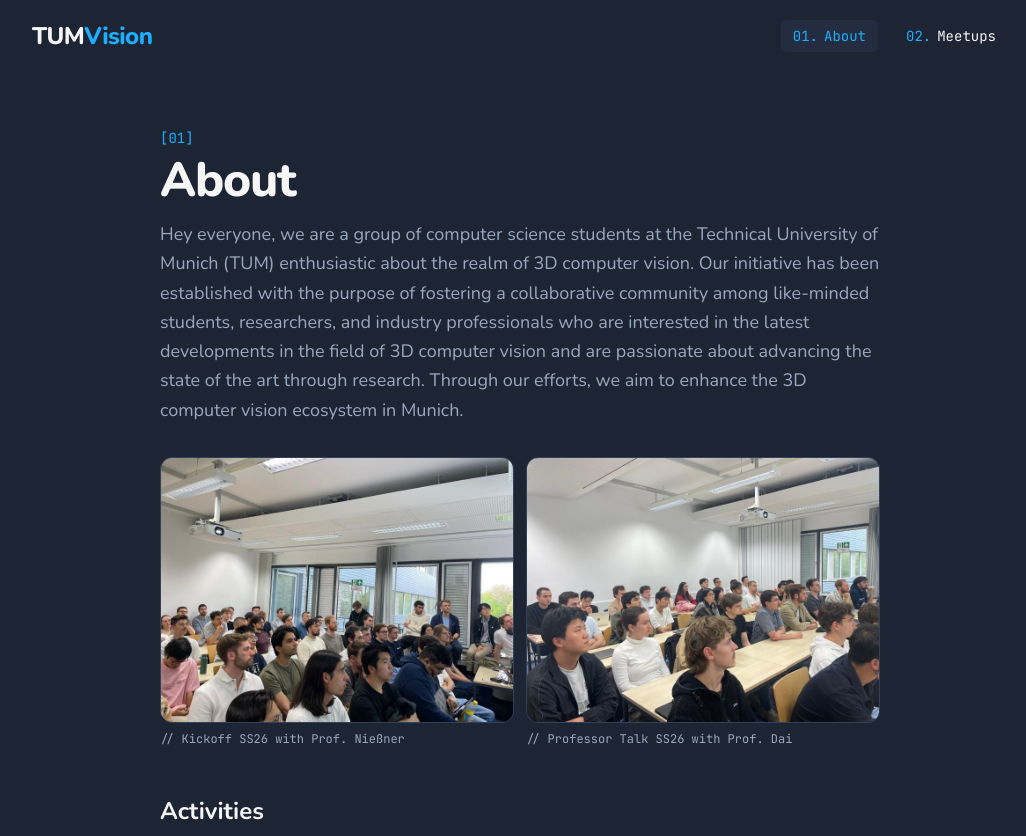
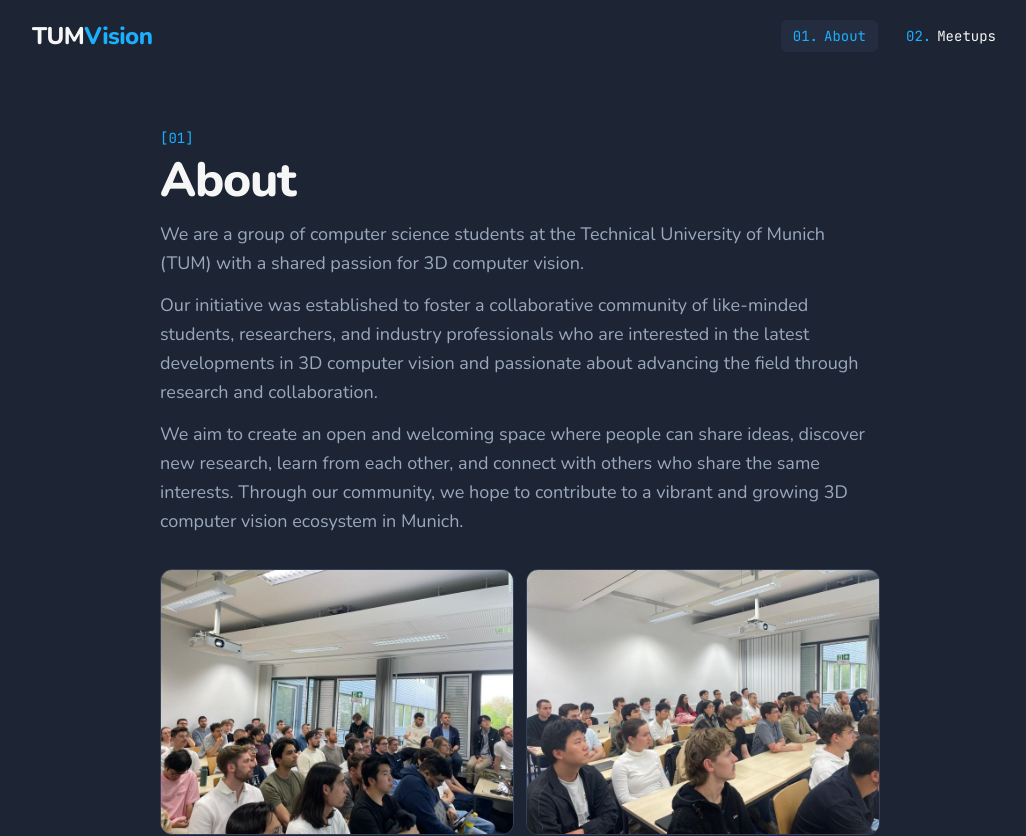
Before and after one commit to tumvision/tumvision.github.io, a Next.js app: page /about in a window 1280 px wide. Shown: the top 836 px of the page, without its empty margins (120-1146 px from the left). Built offline with nearby package versions, Linux system fonts and the light colour scheme.

Commit message:
about text update

```diff
--- a/app/about/page.tsx
+++ b/app/about/page.tsx
@@ -35,14 +35,21 @@ export default function About() {
     <Container>
       <Headline label="01">About</Headline>
       <Text className="mt-4 text-lg">
-        Hey everyone, we are a group of computer science students at the
-        Technical University of Munich (TUM) enthusiastic about the realm of 3D
-        computer vision. Our initiative has been established with the purpose of
-        fostering a collaborative community among like-minded students,
-        researchers, and industry professionals who are interested in the latest
-        developments in the field of 3D computer vision and are passionate about
-        advancing the state of the art through research. Through our efforts, we
-        aim to enhance the 3D computer vision ecosystem in Munich.
+        We are a group of computer science students at the Technical University
+        of Munich (TUM) with a shared passion for 3D computer vision.
+      </Text>
+      <Text className="mt-3 text-lg">
+        Our initiative was established to foster a collaborative community of
+        like-minded students, researchers, and industry professionals who are
+        interested in the latest developments in 3D computer vision and
+        passionate about advancing the field through research and collaboration.
+      </Text>
+      <Text className="mt-3 text-lg">
+        We aim to create an open and welcoming space where people can share
+        ideas, discover new research, learn from each other, and connect with
+        others who share the same interests. Through our community, we hope to
+        contribute to a vibrant and growing 3D computer vision ecosystem in
+        Munich.
       </Text>
       <div className="mt-8 grid gap-3 sm:grid-cols-2">
         {PHOTOS.map(({ src, caption }) => (
```
